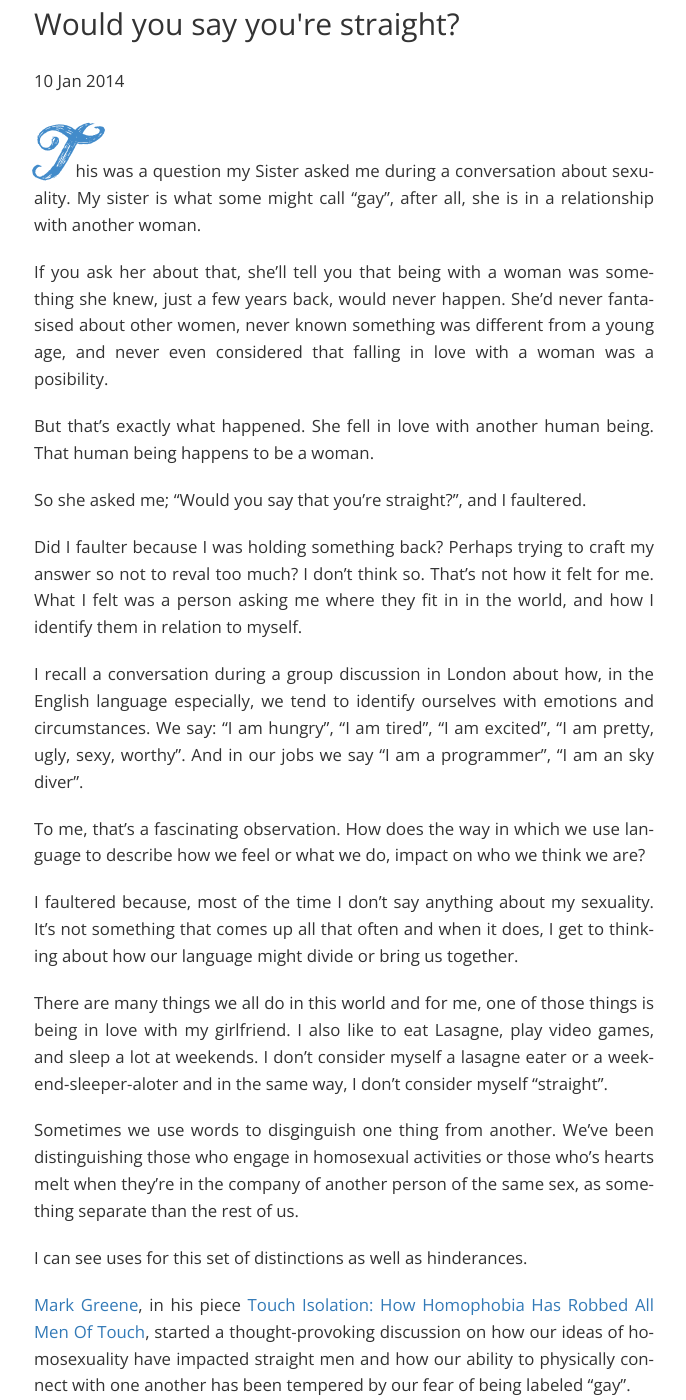
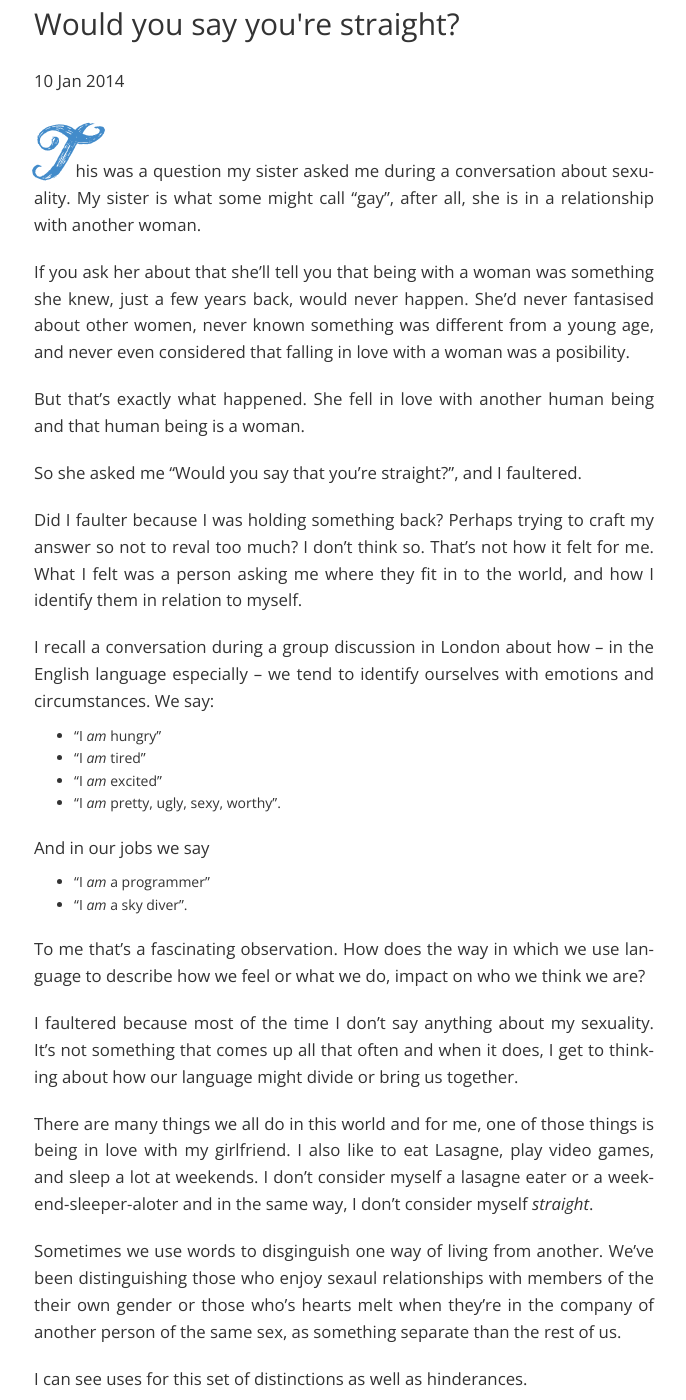
Before and after one commit to JamieDixon/jamiedixon.github.io, a Jekyll site: the page built from _posts/2014-01-10-Would-You-Say-Youre-Straight.markdown, in a window 1280 px wide and 1400 px high, scrolled down 299 px. Shown: the whole window, without its empty margins (296-982 px from the left). Built offline with Jekyll 4.4.1, drawn with Linux system fonts in a browser that asks for light colours; nearby versions of some CDN libraries; Markdown is read by kramdown in place of the engine named in the settings; comment, search, counter and statistics services are not loaded; some of the changed text lies outside the part shown.

Commit message:
Editing posts

```diff
--- a/_posts/2014-01-10-Would-You-Say-Youre-Straight.markdown
+++ b/_posts/2014-01-10-Would-You-Say-Youre-Straight.markdown
@@ -2,34 +2,45 @@
 layout: post
 title:  "Would you say you're straight?"
 date:   2014-01-10 17:40:00
-categories: Sexuality
 ---
 
-This was a question my Sister asked me during a conversation about sexuality. My sister is what some might call "gay", after all, she is in a relationship with another woman.
+This was a question my sister asked me during a conversation about sexuality. My sister is what some might call "gay", after all, she is in a relationship with another woman.
 
-If you ask her about that, she'll tell you that being with a woman was something she knew, just a few years back, would never happen. She'd never fantasised about other women, never known something was different from a young age, and never even considered that falling in love with a woman was a posibility.
+If you ask her about that she'll tell you that being with a woman was something she knew, just a few years back, would never happen. She'd never fantasised about other women, never known something was different from a young age, and never even considered that falling in love with a woman was a posibility.
 
-But that's exactly what happened. She fell in love with another human being. That human being happens to be a woman.
+But that's exactly what happened. She fell in love with another human being and that human being is a woman.
 
-So she asked me; "Would you say that you're straight?", and I faultered.
+So she asked me "Would you say that you're straight?", and I faultered.
 
-Did I faulter because I was holding something back? Perhaps trying to craft my answer so not to reval too much? I don't think so. That's not how it felt for me. What I felt was a person asking me where they fit in in the world, and how I identify them in relation to myself.
+Did I faulter because I was holding something back? Perhaps trying to craft my answer so not to reval too much? I don't think so. That's not how it felt for me. What I felt was a person asking me where they fit in to the world, and how I identify them in relation to myself.
 
-I recall a conversation during a group discussion in London about how, in the English language especially, we tend to identify ourselves with emotions and circumstances. We say: "I am hungry", "I am tired", "I am excited", "I am pretty, ugly, sexy, worthy". And in our jobs we say "I am a programmer", "I am an sky diver".
+I recall a conversation during a group discussion in London about how – in the English language especially – we tend to identify ourselves with emotions and circumstances. We say:
 
-To me, that's a fascinating observation. How does the way in which we use language to describe how we feel or what we do, impact on who we think we are?
+* "I *am* hungry"
+* "I *am* tired"
+* "I *am* excited"
+* "I *am* pretty, ugly, sexy, worthy".
 
-I faultered because, most of the time I don't say anything about my sexuality. It's not something that comes up all that often and when it does, I get to thinking about how our language might divide or bring us together.
+And in our jobs we say
+
+* "I *am* a programmer"
+* "I *am* a sky diver".
+
+To me that's a fascinating observation. How does the way in which we use language to describe how we feel or what we do, impact on who we think we are?
+
+I faultered because most of the time I don't say anything about my sexuality. It's not something that comes up all that often and when it does, I get to thinking about how our language might divide or bring us together.
 
 There are many things we all do in this world and for me, one of those things is being in love with my girlfriend. I also like to eat Lasagne, play video games, and sleep a lot at weekends.
-I don't consider myself a lasagne eater or a weekend-sleeper-aloter and in the same way, I don't consider myself "straight".
+I don't consider myself a lasagne eater or a weekend-sleeper-aloter and in the same way, I don't consider myself *straight*.
 
-Sometimes we use words to disginguish one thing from another. We've been distinguishing those who engage in homosexual activities or those who's hearts melt when they're in the company of another person of the same sex, as something separate than the rest of us.
+Sometimes we use words to disginguish one way of living from another. We've been distinguishing those who enjoy sexaul relationships with members of the their own gender or those who's hearts melt when they're in the company of another person of the same sex, as something separate than the rest of us.
 
 I can see uses for this set of distinctions as well as hinderances.
 
-[Mark Greene](http://goodmenproject.com/author/mark-greene/), in his piece [Touch Isolation: How Homophobia Has Robbed All Men Of Touch](http://goodmenproject.com/featured-content/megasahd-touch-isolation-how-homophobia-has-robbed-men-of-touch/), started a thought-provoking discussion on how our ideas of homosexuality have impacted straight men and how our ability to physically connect with one another has been tempered by our fear of being labeled "gay".
+[Mark Greene](http://goodmenproject.com/author/mark-greene/) in his piece [Touch Isolation: How Homophobia Has Robbed All Men Of Touch](http://goodmenproject.com/featured-content/megasahd-touch-isolation-how-homophobia-has-robbed-men-of-touch/) started a thought-provoking discussion on how our ideas of homosexuality have impacted straight men and how our ability to physically connect with one another has been tempered by our fear of being labeled "gay". (Because being gay is a bad thing, right?)
 
 Equal rights for all people is something worth fighting for and sometimes, to do that, we need a label or a concept to rally behind. Could is be possible that we're ready to do away with old forms of disconnection and to start thinking of ourselves as more than the individual people that we feel we are, and as more than the groups and ideas and emotions that we choose to identify with?
 
-I don't have an answer to that, just a feeling and a hope that soon there will be people who love people and that will be that.
+Do we need huge street parties that celebrate division and special night clubs for men who fancy other men?
+
+Maybe we do, I don't have an answer for that. What I do have is a tremendous amount of love and respect for a sister who's living her own truth, and a hope that soon there will be people who love people and that will be that.
```
